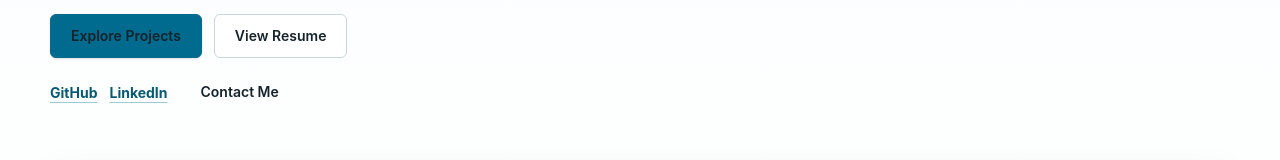
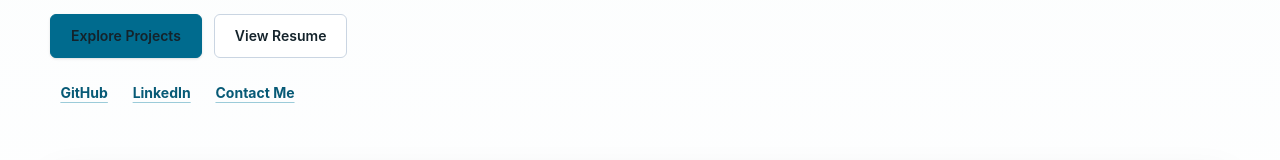
Before and after one commit to PushpakVootla21/pushpak-data-engineering-portfolio, a Next.js app: page / in a window 1280 px wide. Shown: the part 784-944 px from the top of the page. Built offline with nearby package versions, Linux system fonts and the light colour scheme; no server answers.

Commit message:
Fix resume embedding and hero link alignment

```diff
--- a/next.config.ts
+++ b/next.config.ts
@@ -16,7 +16,7 @@ const nextConfig: NextConfig = {
       { key: "X-Content-Type-Options", value: "nosniff" },
       { key: "Referrer-Policy", value: "strict-origin-when-cross-origin" },
       { key: "Permissions-Policy", value: "camera=(), microphone=(), geolocation=()" },
-      { key: "X-Frame-Options", value: "DENY" },
+      { key: "X-Frame-Options", value: "SAMEORIGIN" },
     ] }];
   },
 };
--- a/src/app/globals.css
+++ b/src/app/globals.css
@@ -46,7 +46,8 @@ a { color: inherit; text-decoration: none; }
 .availability > span { width: .5rem; height: .5rem; flex: 0 0 auto; margin-top: .42rem; border-radius: 50%; background: #16855d; box-shadow: 0 0 0 4px #d8f1e7; }
 .hero-actions { display: flex; flex-wrap: wrap; align-items: center; gap: .75rem; }
 .primary-actions { margin-top: 1.75rem; }
-.secondary-actions { margin-top: .8rem; }
+.secondary-actions { width: fit-content; margin-top: .8rem; gap: .25rem; }
+.secondary-actions .text-link { display: inline-flex; min-height: 44px; align-items: center; padding: .5rem .65rem; }
 .button-unavailable { display: inline-flex; min-height: 44px; align-items: center; justify-content: center; gap: .55rem; border: 1px solid #cbd6db; border-radius: 6px; background: #f6f8f9; padding: .65rem 1rem; color: #6f8088; font-size: .875rem; font-weight: 700; cursor: not-allowed; }
 .button-unavailable-note { font-size: .65rem; font-weight: 700; text-transform: uppercase; }
 .text-link { border-radius: 3px; color: var(--accent-dark); font-size: .875rem; font-weight: 750; text-decoration: underline; text-decoration-color: #9bcbd9; text-underline-offset: 4px; }
--- a/src/components/sections/HeroSection.tsx
+++ b/src/components/sections/HeroSection.tsx
@@ -2,6 +2,7 @@ import { Button } from "@/components/ui/Button";
 import { ExternalLink } from "@/components/ui/ExternalLink";
 import { PipelineFlowVisual } from "@/components/sections/PipelineFlowVisual";
 import { profile } from "@/lib/site";
+import Link from "next/link";
 
 export function HeroSection() {
   return (
@@ -17,12 +18,12 @@ export function HeroSection() {
             <Button href="/projects">Explore Projects</Button>
             <Button href="/resume" variant="secondary">View Resume</Button>
           </div>
-          <div className="hero-actions secondary-actions">
+          <nav className="hero-actions secondary-actions" aria-label="Professional links">
             {profile.socialLinks.map((link) => link.href ? (
               <ExternalLink key={link.label} href={link.href} className="text-link">{link.label}</ExternalLink>
             ) : null)}
-            <Button href="/contact" variant="ghost">Contact Me</Button>
-          </div>
+            <Link href="/contact" className="text-link">Contact Me</Link>
+          </nav>
         </div>
         <PipelineFlowVisual />
       </div>
```
